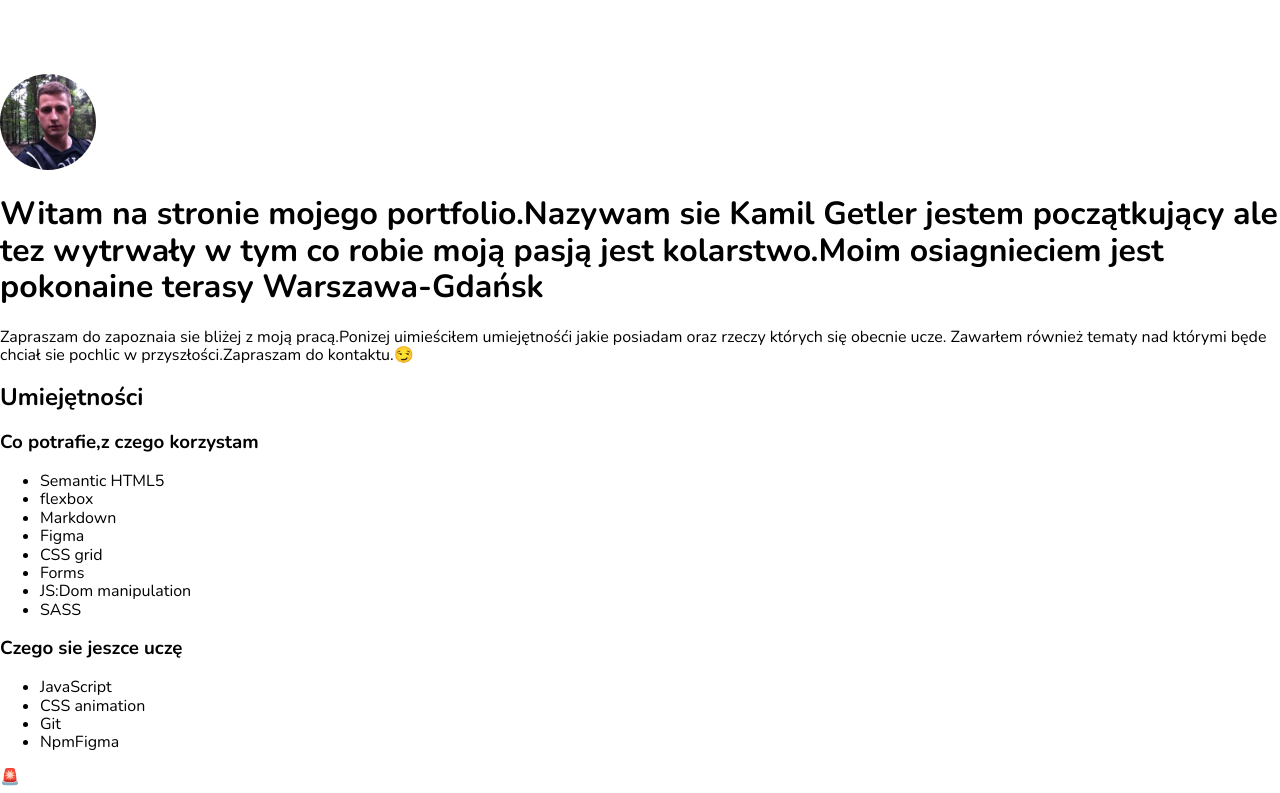
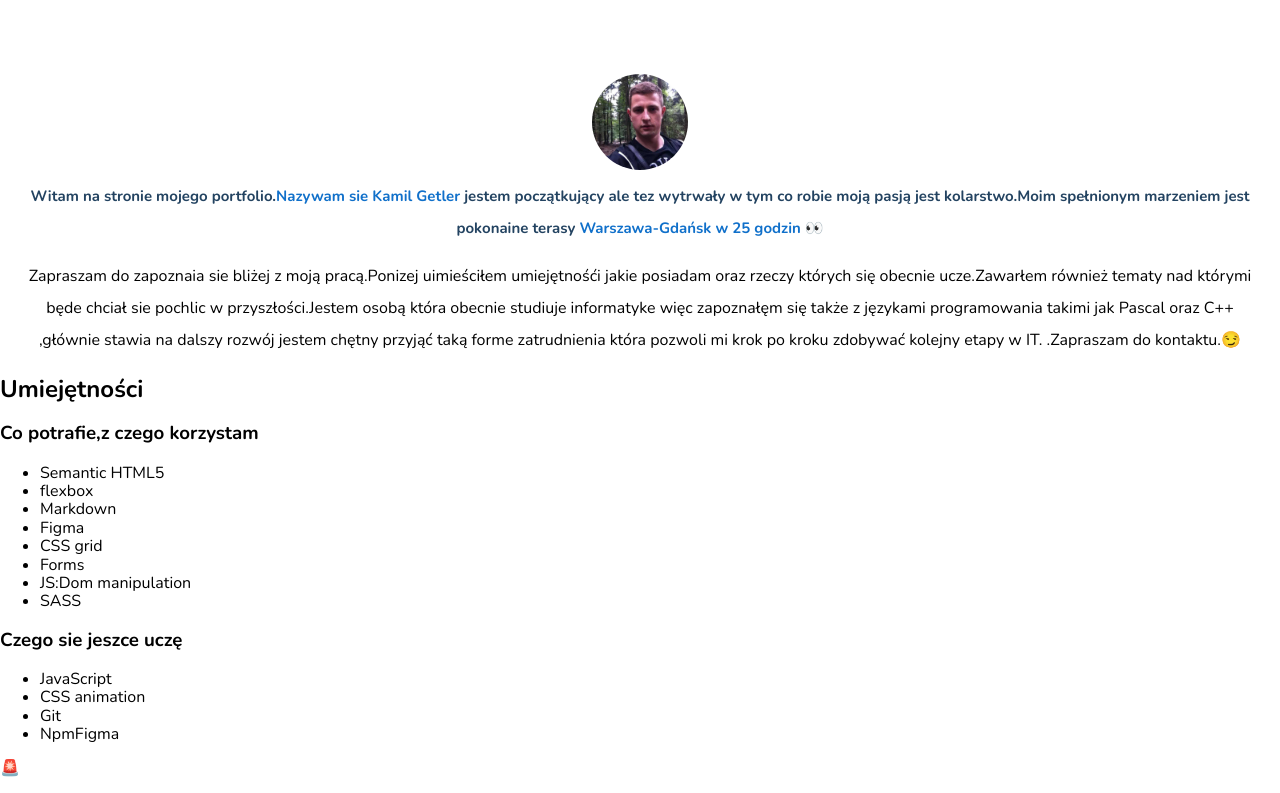
Before and after one commit to kamil-getler/kamil-getler.github.io, a website built with webpack: page src/pages/index.html in a window 1280 px wide. Shown: the top 793 px of the page. Built offline with nearby package versions, Linux system fonts and the light colour scheme.

Commit message:
hero end

```diff
--- a/src/pages/index.html
+++ b/src/pages/index.html
@@ -24,17 +24,19 @@
       <section class ="hero">
         <div class="hero__image--container">
           <img  class="hero__image"src="../assets/img/KamilGetler.jpg" alt="KamilGetlerphoto">
-<span class="hero__hello">Witam!👋  </span></div>
-  <div class="hero__discription">
-    <h1 class="header">
-      Witam na stronie mojego portfolio.<span class="imie">Nazywam sie Kamil Getler</span> jestem początkujący ale tez wytrwały
-      w tym co robie moją pasją jest kolarstwo.Moim osiagnieciem jest pokonaine terasy Warszawa-Gdańsk
-    </h1>
-    <p class="hero-paragraph">
-      Zapraszam do zapoznaia sie bliżej z moją pracą.Ponizej uimieściłem umiejętnośći jakie posiadam oraz rzeczy których się obecnie ucze.
-      Zawarłem również tematy nad którymi będe chciał sie pochlic w przyszłości.Zapraszam do kontaktu.😏
+          <span class="hero__hello">Witam!👋  </span></div>
+       <div class="hero__discription">
+         <h1 class="hero__header">
+          Witam na stronie mojego portfolio.<span class="hero__blue--word">Nazywam sie Kamil Getler</span> jestem początkujący ale tez wytrwały
+         w tym co robie moją pasją jest kolarstwo.Moim spełnionym marzeniem jest pokonaine terasy <span class="hero__blue--word">Warszawa-Gdańsk w 25 godzin 👀</span>
+      </h1>
+           <p class="hero-paragraph">
+      Zapraszam do zapoznaia sie bliżej z moją pracą.Ponizej uimieściłem umiejętnośći jakie posiadam oraz rzeczy
+      których się obecnie ucze.Zawarłem również tematy nad którymi będe chciał sie pochlic w przyszłości.Jestem osobą która obecnie studiuje informatyke więc zapoznałęm się także
+      z językami programowania takimi jak Pascal oraz C++ ,głównie stawia na dalszy rozwój jestem chętny przyjąć taką forme zatrudnienia która pozwoli mi krok po kroku zdobywać kolejny etapy w IT.  .Zapraszam do kontaktu.😏
       </p>
       </div>
+     </section>
       <section clas="skills" id="skills">
         <h2 class="skills-header">Umiejętności</h2>
         <article class="skills-section">
--- a/src/scss/_variables.scss
+++ b/src/scss/_variables.scss
@@ -1 +1,3 @@
-$wtf: #2D2241;
+$tekstdark: #234361;
+$tekst: #425A70;
+$blue : #1070CA;
--- a/src/scss/modules/hero.scss
+++ b/src/scss/modules/hero.scss
@@ -1,12 +1,30 @@
 .hero {
-    padding: 74px 0 0 0;
+    padding: 74px 16px 0 ;
+    text-align: center;
+    line-height: 32px;
+
+    &__blue--word{
+        color: $blue;
+    }
     &__image {
     width: 96px;
     height: 96px;
-    background-size: cover;
+    background-size: content-box;
     border-radius: 50px;
     }
     &__hello {
         display:none;
     }
+    &__image--container {
+        display: flex;
+        align-items:center;
+        justify-content: center;
+    }
+    &__header{
+        text-align: center;
+        color: $tekstdark;
+        font-size: 15px;
+
+
+    }
 }
```
